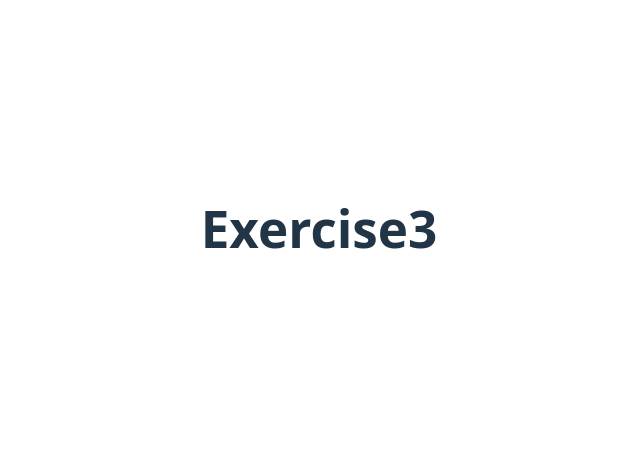
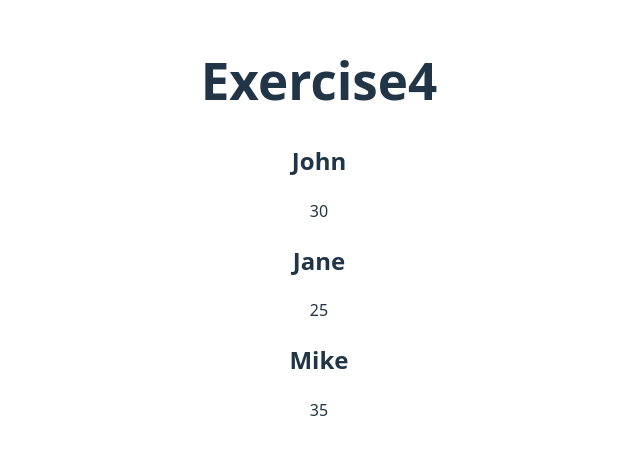
Before and after one commit to kuldeeepkumar/Training, a React (Vite) app: page / in a window 1280 px wide. Shown: the part 172-626 px from the top of the page, without its empty margins (321-961 px from the left). Built offline with nearby package versions, Linux system fonts and the light colour scheme.

Commit message:
Exercise 4 is started and work in progress

```diff
--- a/src/App.jsx
+++ b/src/App.jsx
@@ -3,13 +3,15 @@ import "./App.css";
 import Exercise1 from "./exercises/exercise1/Exercise1";
 import Exercise2 from "./exercises/exercise2/Exercise2";
 import Exercise3 from "./exercises/exercise3/Exercise3";
+import Exercise4 from "./exercises/exercise4.jsx/Exercise4";
 
 function App() {
   return (
     <>
       {/* <Exercise1/> */}
       {/* <Exercise2 /> */}
-      <Exercise3 />
+      {/* <Exercise3 /> */}
+      <Exercise4 />
     </>
   );
 }
--- /dev/null
+++ b/src/exercises/exercise4.jsx/Exercise4.jsx
@@ -0,0 +1,42 @@
+import React from "react";
+
+const Exercise4 = () => {
+  // PreDefine methods in array and objects
+
+  const fruits = ["apple", "banana", "cherry"];
+
+  fruits.push("orange");
+  console.log(fruits); // ["apple", "banana", "cherry", "orange"]
+
+  const person = {
+    name: "John",
+    age: 30,
+  };
+
+  const person2 = [
+    { name: "John", age: 30 },
+    { name: "Jane", age: 25 },
+    { name: "Mike", age: 35 },
+  ];
+  console.log(person2); // [{ name: "John", age: 30 }, { name: "Jane", age: 25 }, { name: "Mike", age: 35 }]
+
+  const numbers = [1, 2, 3, 4, 5];
+
+  const double = numbers.map((number) => number * 2);
+
+  console.log(double); // [2, 4, 6, 8, 10]
+
+  return (
+    <div>
+      <h1>Exercise4</h1>
+      {person2.map((person, index) => (
+        <div key={index}>
+          <h2>{person.name}</h2>
+          <p>{person.age}</p>
+        </div>
+      ))}
+    </div>
+  );
+};
+
+export default Exercise4;
```
